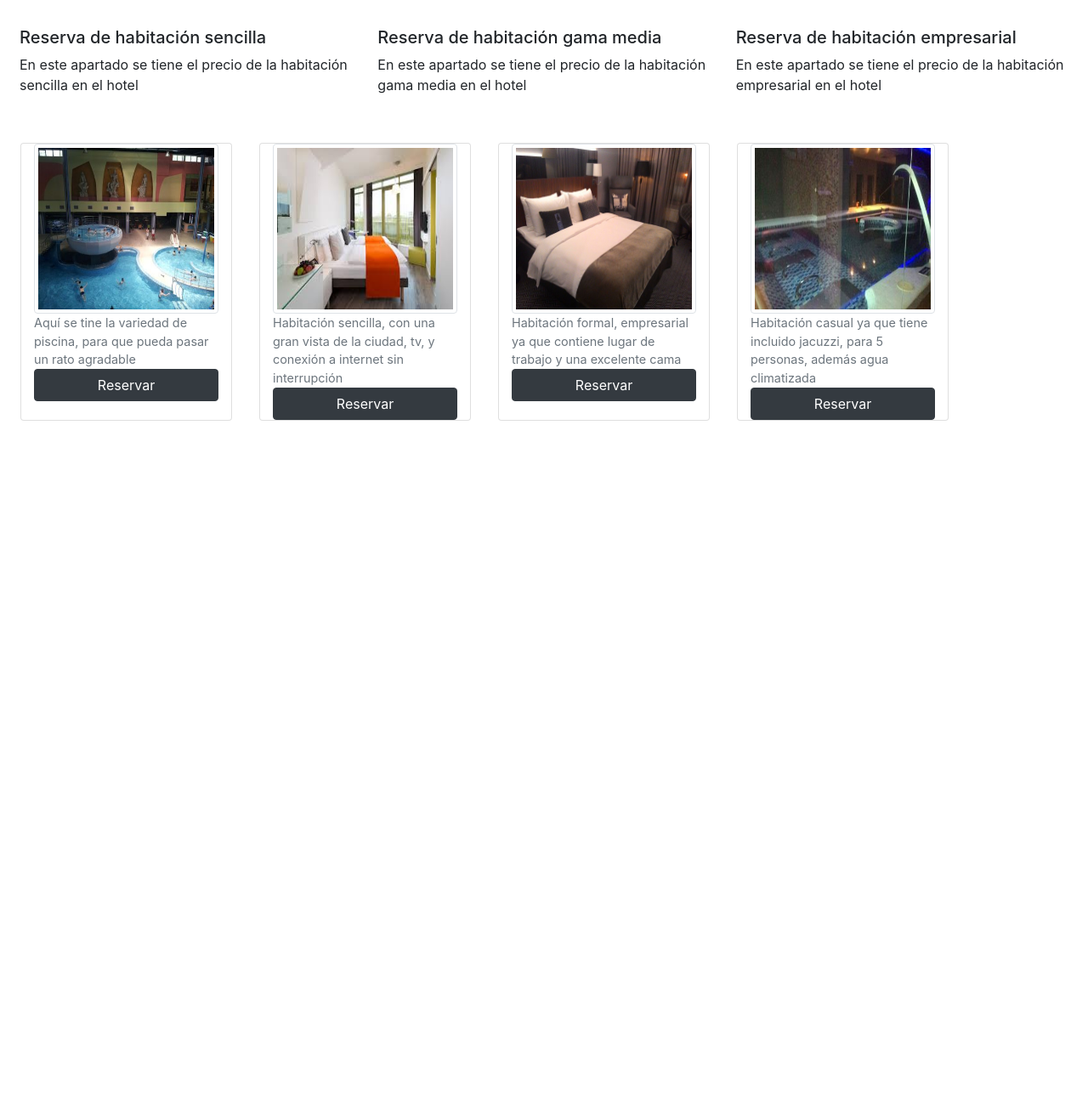
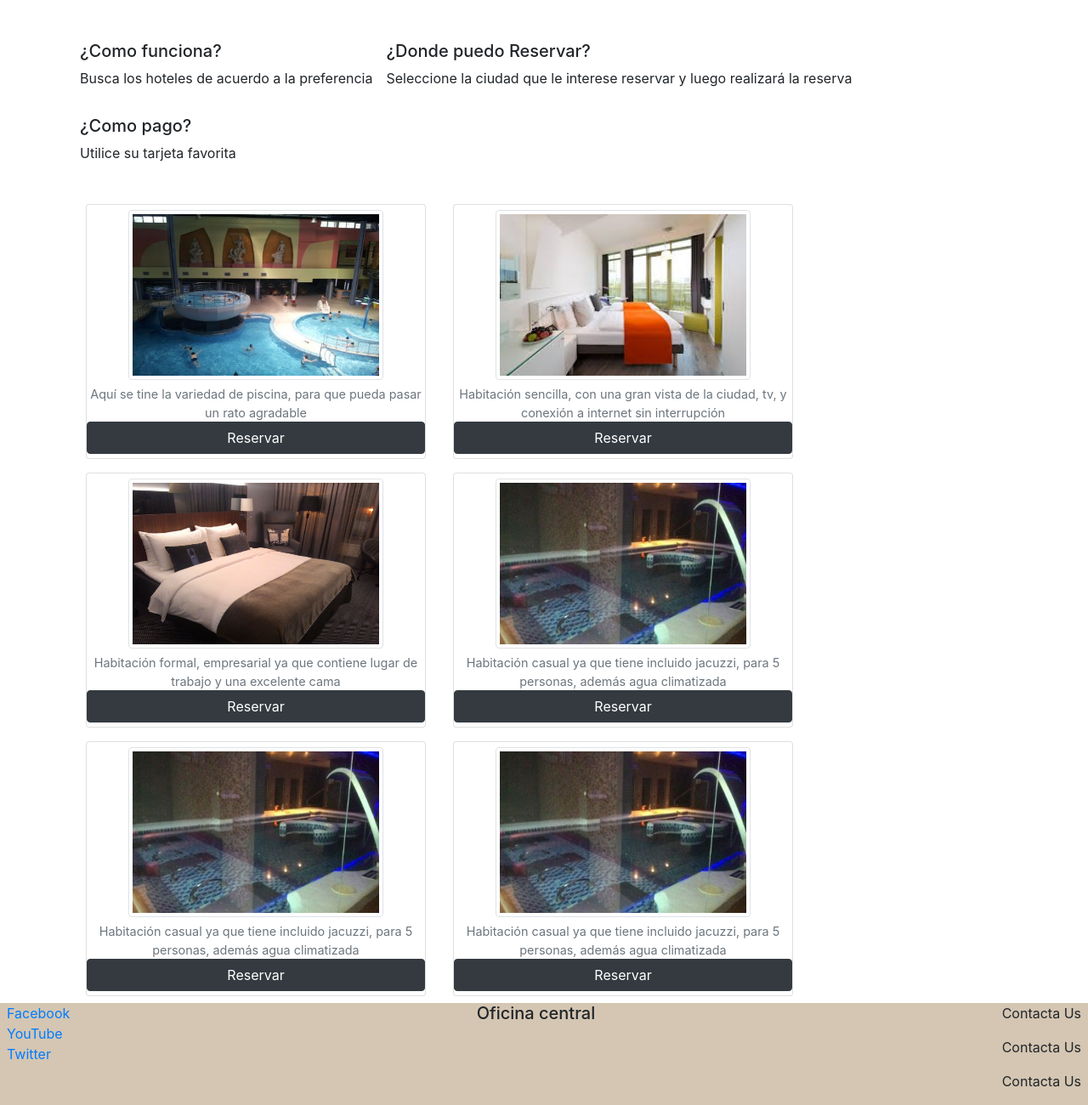
Before and after one commit to NeiverTapia/guia-hoteles, a website: page index.html in a window 1280 px wide. Shown: the part 330-1630 px from the top of the page at 85% size. Before the commit the page ends 857 px from the top, so only its background shows below. Drawn offline with nearby package versions, Linux system fonts and the light colour scheme.

Commit message:
Organizo el esqueleto del proyecto

```diff
--- a/index.css
+++ b/index.css
@@ -1,7 +1,25 @@
-body{
-    background-color: black;
+
+.card{
+    width: 400px;
+    height: 300px;
+    text-align: center;
 }
+
 img{
-    width: 200px;
+    align-self: center;
+    width: 300px;
     height: 200px;
+    margin: 6px;
 }
+button{
+    margin: 3px;
+}
+.container{
+    margin: auto;
+}
+footer{
+    background-color: rgb(212, 198, 178);
+}
+.box{
+    justify-content: space-between;
+}
--- a/index.html
+++ b/index.html
@@ -11,52 +11,79 @@
     <title>Hello, world!</title>
 
   </head>
-  <body>
+  <body id="style">
     <div class="jumbotron">
       <h1 class="display-4">Welcome to NATE-HOTELS!</h1>
       <p class="lead">This's my dreams job, I hope than you can enjoy a,good day!.</p>
       <hr class="my-4">
       <p>The best experiency, with your family, partner's.</p>
     </div>
-    <div class="containers d-flex p-2 bd-highlight flex-row">
-      <div class="container">
-        <h5>Reserva de habitación sencilla</h5>
-        <p>En este apartado se tiene el precio de la habitación sencilla en el hotel</p>
+
+    <div class="container">
+      <div class="row p-3">
+        <div class="col-sn-4 p-2">
+          <h5>¿Como funciona?</h5>
+          <p>Busca los hoteles de acuerdo a la preferencia</p>
+        </div>
+        <div class="col-sn-4 p-2">
+          <h5>¿Donde puedo Reservar?</h5>
+          <p>Seleccione la ciudad que le interese reservar y luego realizará la reserva</p>
+        </div>
+        <div class="col-sn-4 p-2">
+          <h5>¿Como pago?</h5>
+          <p>Utilice su tarjeta favorita</p>
+        </div>
       </div>
-      <div class="container">
-        <h5>Reserva de habitación gama media</h5>
-        <p>En este apartado se tiene el precio de la habitación gama media en el hotel</p>
-      </div>
-      <div class="container">
-        <h5>Reserva de habitación empresarial</h5>
-        <p>En este apartado se tiene el precio de la habitación empresarial en el hotel</p>
-      </div>
-    </div>
-    <div class="container mx-0 my-4">
-      <div class="row row-col-5 px-2 py-2" >
-        <div class="col card mx-3">
-          <img src="../hotel1.jpg" style="width: 300px; height: 200px;" alt="..." class="img-thumbnail">
-          <figcaption class="figure-caption">Aquí se tine la variedad de piscina, para que pueda pasar un rato agradable</figcaption>
+      <div class="d-flex  flex-wrap edit">
+        <div class="card col-sn-3 mx-3 my-2">
+          <img src="../hotel1.jpg"  alt="..." class="img-thumbnail" style="width: 300px; height: 200px;">
+          <figcaption class="figure-caption">Aquí se tine la variedad de  piscina, para que pueda pasar un rato agradable</figcaption>
           <button type="button" class="btn btn-dark">Reservar</button>
         </div>
-        <div class="col card mx-3" >
-          <img src="../hotel2.jpeg" style="width: 300px; height: 200px;" alt="..." class="img-thumbnail">
+        <div class="card col-sn-3 mx-3 my-2">
+          <img src="../hotel2.jpeg"  alt="..." class="img-thumbnail " style="width: 300px; height: 200px;">
           <figcaption class="figure-caption">Habitación sencilla, con una gran vista de la ciudad, tv, y conexión a internet sin interrupción</figcaption>
           <button type="button" class="btn btn-dark">Reservar</button>
         </div>
-        <div class="col card mx-3">
-          <img src="../hotel3.jpg" style="width: 300px; height: 200px;" alt="..." class="img-thumbnail">
-          <figcaption class="figure-caption">Habitación formal, empresarial ya que contiene lugar de trabajo y una excelente cama</figcaption>
+        <div class=" card col-sn-3 mx-3 my-2">
+          <img src="../hotel3.jpg"  alt="..." class="img-thumbnail" style="width: 300px; height: 200px;">
+          <figcaption class="figure-caption">Habitación formal, empresarial ya que contiene  lugar de trabajo y una excelente cama</figcaption>
           <button type="button" class="btn btn-dark">Reservar</button>
         </div>
-        <div class="col card mx-3">
-          <img src="../hotel4.jpg" style="width: 300px; height: 200px;" alt="..." class="img-thumbnail">
-          <figcaption class="figure-caption">Habitación casual ya que tiene incluido jacuzzi, para 5 personas, además agua climatizada</figcaption>
+        <div class="card col-sn-3 mx-3 my-2">
+          <img src="../hotel4.jpg"  alt="..." class="img-thumbnail" style="width: 300px; height: 200px;">
+          <figcaption class="figure-caption">Habitación casual ya que tiene incluido jacuzzi,   para 5 personas, además agua climatizada</figcaption>
+          <button type="button" class="btn btn-dark">Reservar</button>
+        </div>
+        <div class="card col-sn-3 mx-3 my-2">
+          <img src="../hotel4.jpg"  alt="..." class="img-thumbnail" style="width: 300px; height: 200px;">
+          <figcaption class="figure-caption">Habitación casual ya que tiene incluido jacuzzi,   para 5 personas, además agua climatizada</figcaption>
+          <button type="button" class="btn btn-dark">Reservar</button>
+        </div>
+        <div class="card col-sn-3 mx-3 my-2">
+          <img src="../hotel4.jpg"  alt="..." class="img-thumbnail" style="width: 300px; height: 200px;">
+          <figcaption class="figure-caption">Habitación casual ya que tiene incluido jacuzzi,   para 5 personas, además agua climatizada</figcaption>
           <button type="button" class="btn btn-dark">Reservar</button>
         </div>
       </div>
     </div>
-
+    <footer>
+      <div class="row box mx-2">
+        <div class="col-sn-3 d-flex flex-column ">
+          <a href="http://www.facebook.com"> Facebook</a>
+          <a href="http://www.youtube.com"> YouTube</a>
+          <a href="http://www.twittwe.com"> Twitter</a>
+        </div>
+       <div class="col-sn-3 d-flex flex-column">
+         <h5>Oficina central</h5>
+        </div>
+        <div class="col-sn-3 d-flex flex-column">
+          <p>Contacta Us</p>
+          <p>Contacta Us</p>
+          <p>Contacta Us</p>
+        </div>
+      </div>
+    </footer>
     <!-- Optional JavaScript -->
     <!-- jQuery first, then Popper.js, then Bootstrap JS -->
     <script src="node_modules/jquery/dist/jquery.min.js" integrity="sha384-J6qa4849blE2+poT4WnyKhv5vZF5SrPo0iEjwBvKU7imGFAV0wwj1yYfoRSJoZ+n" crossorigin="anonymous"></script>
```
